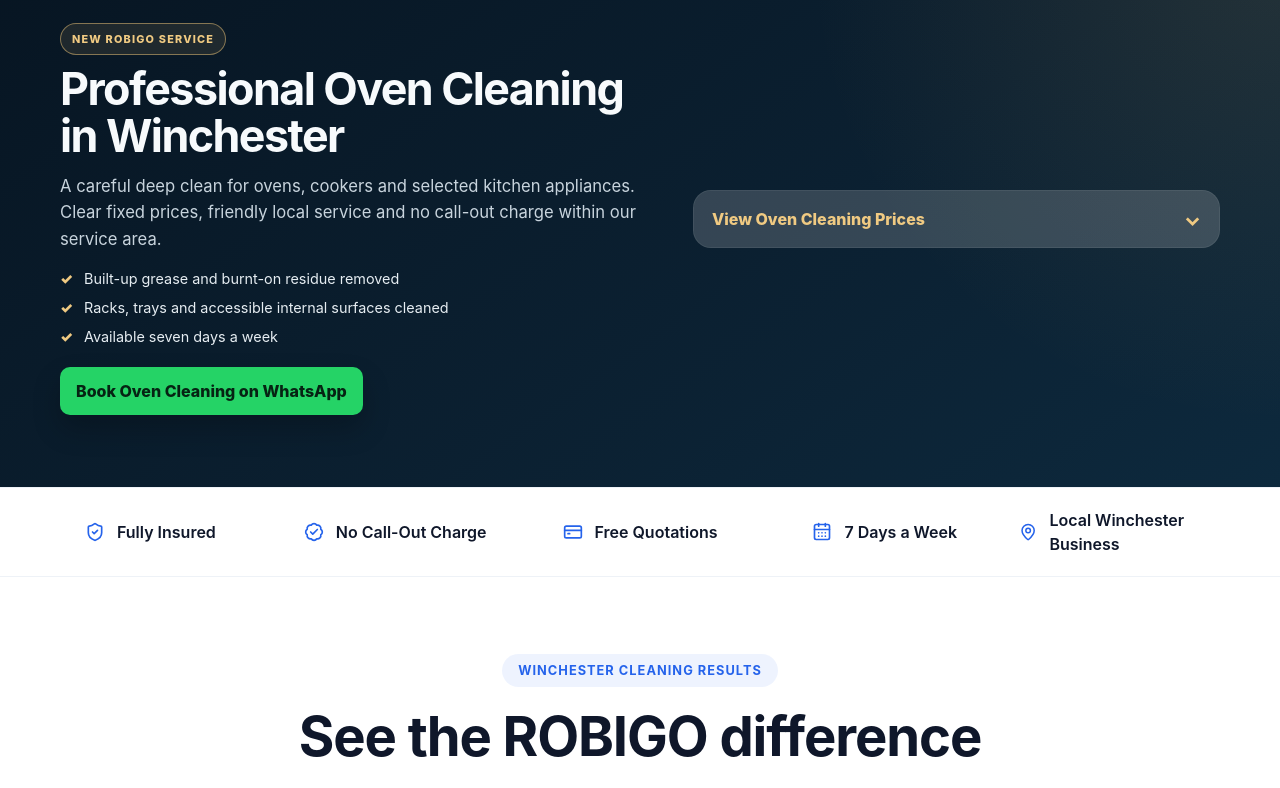
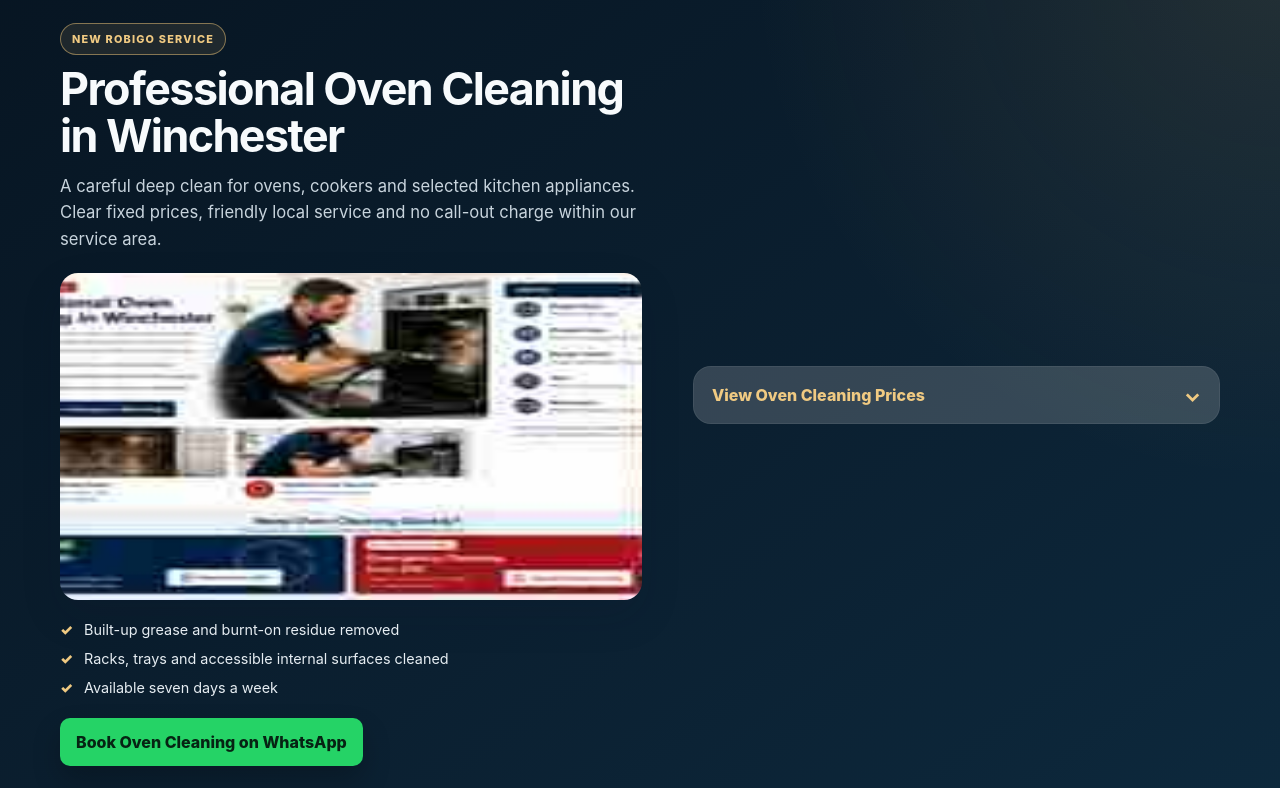
Before and after one commit to Robigo1977/ROBIGO-V5, a React (Vite) app: page / in a window 1280 px wide. Shown: the part 1695-2483 px from the top of the page. Built offline with nearby package versions, Linux system fonts and the light colour scheme.

Commit message:
Add approved oven image to preview

```diff
--- a/src/components/sections/OvenCleaning/OvenCleaning.tsx
+++ b/src/components/sections/OvenCleaning/OvenCleaning.tsx
@@ -30,6 +30,23 @@
             A careful deep clean for ovens, cookers and selected kitchen appliances.
             Clear fixed prices, friendly local service and no call-out charge within our service area.
           </p>
+
+          <div
+            role="img"
+            aria-label="ROBIGO technician professionally cleaning an oven with dry steam"
+            style={{
+              width: "100%",
+              aspectRatio: "16 / 9",
+              borderRadius: "18px",
+              margin: "1.25rem 0",
+              backgroundImage: "url(/images/preview/approved-sprite.jpg)",
+              backgroundSize: "300% 200%",
+              backgroundPosition: "0% 100%",
+              backgroundRepeat: "no-repeat",
+              boxShadow: "0 16px 40px rgba(15, 23, 42, 0.14)",
+            }}
+          />
+
           <ul className={styles.benefits}>
             <li>Built-up grease and burnt-on residue removed</li>
             <li>Racks, trays and accessible internal surfaces cleaned</li>
```
